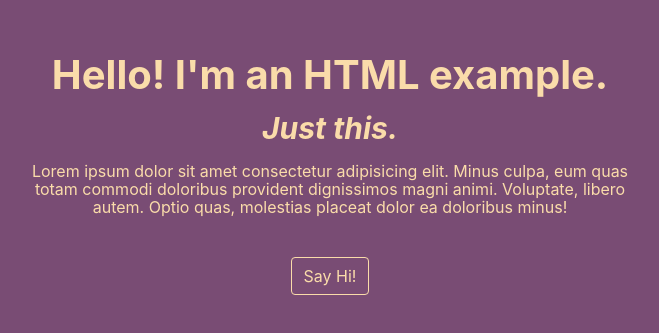
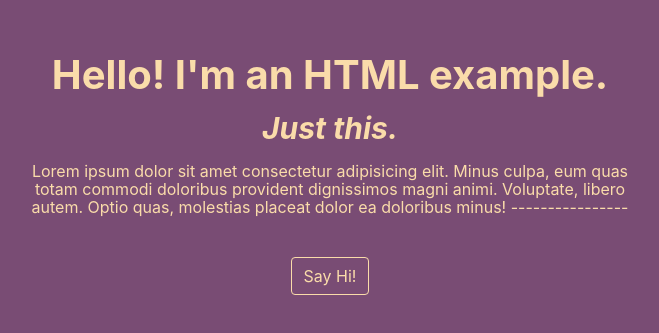
Before and after one commit to CodeMaster-2020/Day-2-live-02-Git-client-Git-loop, a plain HTML site: page website/index.html in a window 1280 px wide. Shown: the part 233-566 px from the top of the page, without its empty margins (310-969 px from the left). Drawn offline with nearby package versions, Linux system fonts and the light colour scheme.

Commit message:
Add more text

```diff
--- a/website/index.html
+++ b/website/index.html
@@ -15,7 +15,7 @@
         Lorem ipsum dolor sit amet consectetur adipisicing elit. Minus culpa,
         eum quas totam commodi doloribus provident dignissimos magni animi.
         Voluptate, libero autem. Optio quas, molestias placeat dolor ea
-        doloribus minus!
+        doloribus minus! ----------------
       </p>
       <button onclick="sayHi()">Say Hi!</button>
     </div>
```
